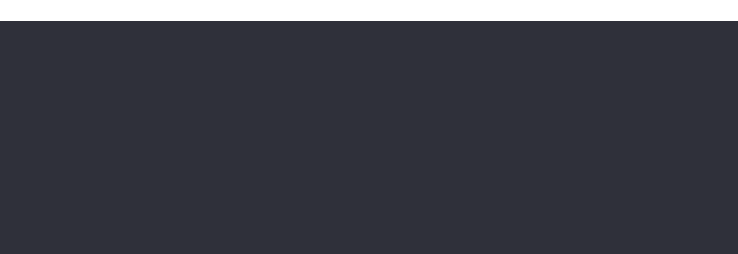
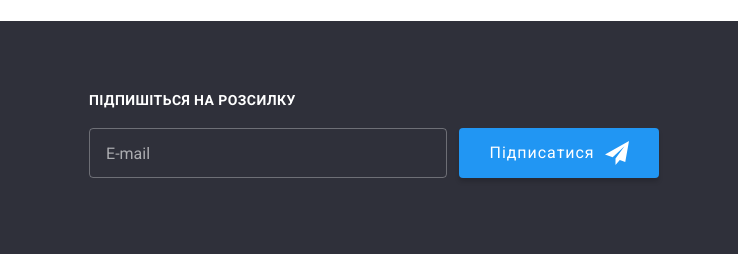
Before and after one commit to KrinkUA/goit-markup-hw-06, a plain HTML site: page portfolio.html in a window 1280 px wide. Shown: the part 1664-1918 px from the top of the page, 542-1280 px from the left. Drawn offline with nearby package versions, Linux system fonts and the light colour scheme.

Commit message:
портфоліо футер

```diff
--- a/portfolio.html
+++ b/portfolio.html
@@ -321,7 +321,7 @@
     </main>
 
     <!--Підвал-->
-    <footer class="footer">
+     <footer class="footer">
       <div class="container footer-container">
         <div class="footer-address">
           <a class="logo-footer" href="index.html"> <span class="special">Web</span>Studio</a>
@@ -332,9 +332,13 @@
                 <p class="address-text"> м. Київ, пр-т Лесі Українки, 26</p>
               </li>
               <li class="list footer-item"
-                ><a class="link footer-link" href="mailto:info@devstudio.com">info@devstudio.com</a></li
+                ><a class="link footer-link" href="mailto:info@devstudio.com"
+                  >info@devstudio.com</a
+                ></li
               >
-              <li class="list"><a class="link footer-link" href="tel:+380961111111">+38 096 111 11 11</a></li>
+              <li class="list"
+                ><a class="link footer-link" href="tel:+380961111111">+38 096 111 11 11</a></li
+              >
             </ul>
           </address>
         </div>
@@ -396,6 +400,21 @@
             </li>
           </ul>
         </div>
+
+        <div class="subscrib-group">
+          <strong class="subscrib-title">Підпишіться на розсилку</strong>
+          <div class="subscrib">
+            <label class="subscrib-form-field">
+              <input class="subscrib-input" type="email" name="subscrib" placeholder="E-mail"/>
+            </label>
+
+            <button class="subscrib-btn" type="submit"> <span class="subscrib-text">Підписатися</span>
+              <svg width="24" height="24">
+                <use href="./images/icon.svg#icon-send"></use>
+              </svg>
+            </button>
+          </div>
+        </div>
       </div>
     </footer>
   </body>
```
